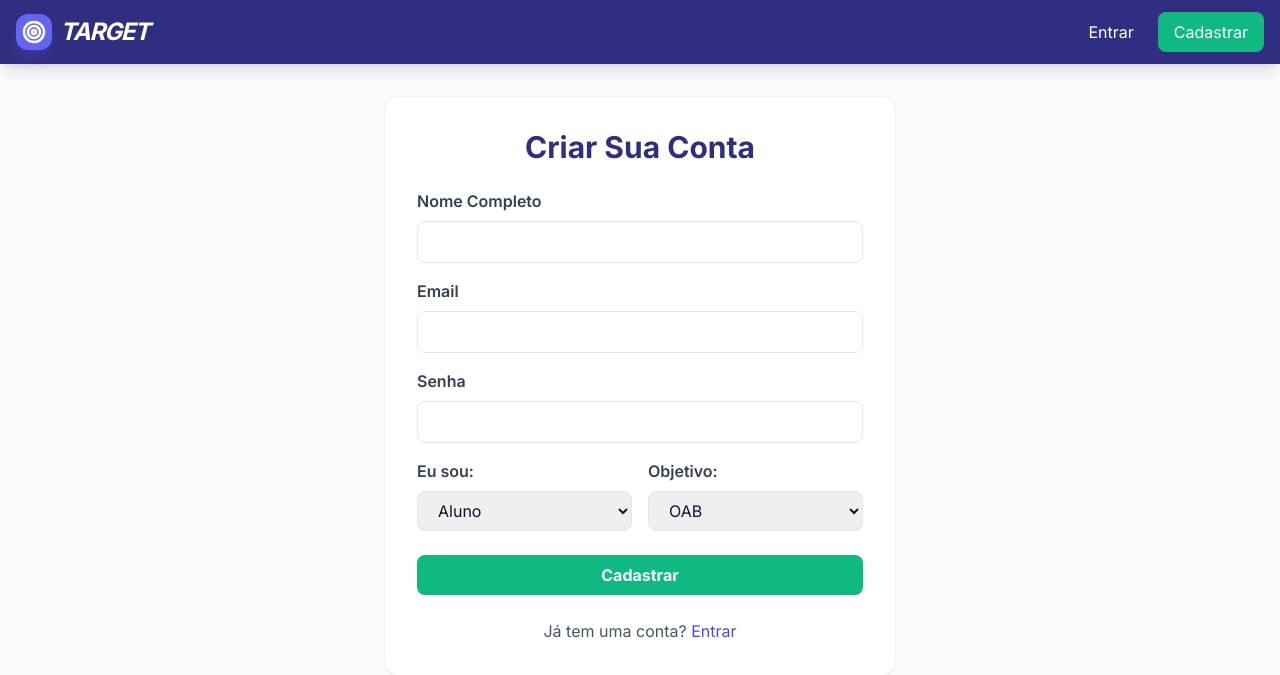
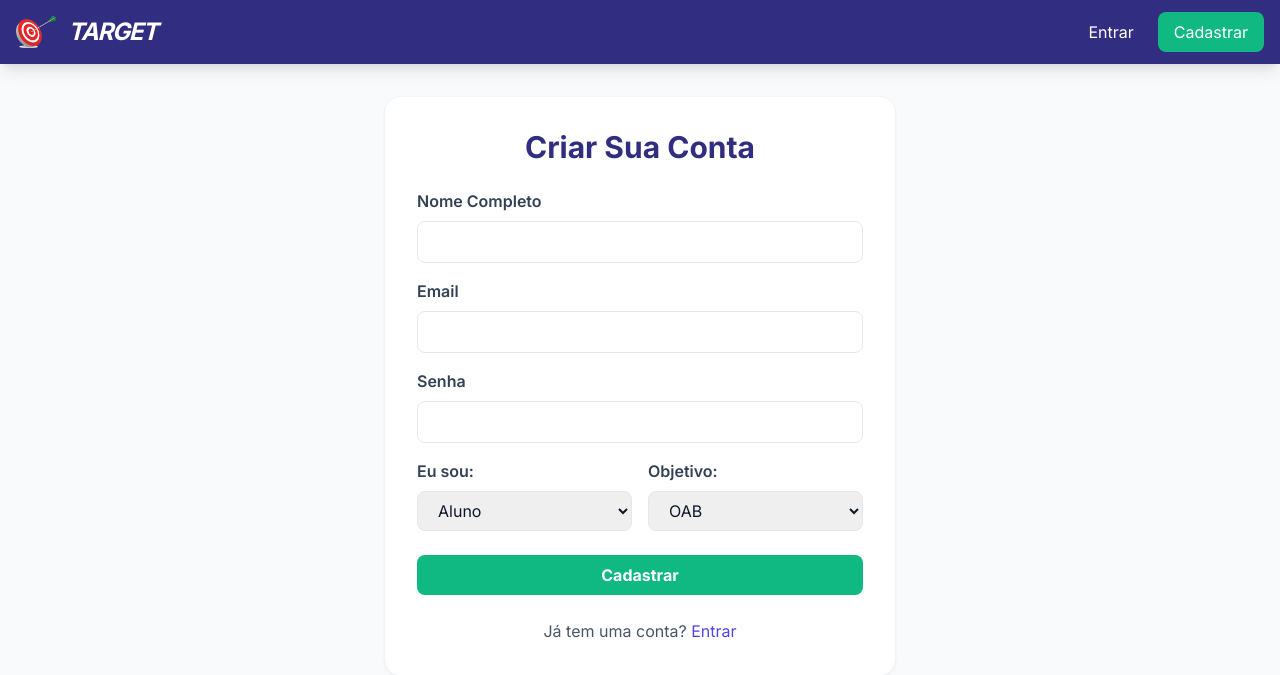
Before and after one commit to devjohnnydev/Target, a Flask app: page /register in a window 1280 px wide. Shown: the top 675 px of the page. Run offline with Flask 3, Linux system fonts and the light colour scheme; some libraries are stand-ins or nearby versions.

Commit message:
Branding update: integrated target logo and favicon

```diff
--- a/templates/base.html
+++ b/templates/base.html
@@ -5,6 +5,7 @@
     <meta charset="UTF-8">
     <meta name="viewport" content="width=device-width, initial-scale=1.0">
     <title>{% block title %}Target - Gestão de Estudos{% endblock %}</title>
+    <link rel="icon" type="image/png" href="{{ url_for('static', filename='img/logo.png') }}">
     <script src="https://cdn.tailwindcss.com"></script>
     <link href="https://fonts.googleapis.com/css2?family=Inter:wght@400;500;600;700&display=swap" rel="stylesheet">
     <style>
@@ -17,15 +18,10 @@
 <body class="bg-slate-50 text-slate-900 min-h-screen flex flex-col">
     <nav class="bg-indigo-900 text-white shadow-lg">
         <div class="container mx-auto px-4 py-3 flex justify-between items-center">
-            <a href="{{ url_for('index') }}" class="flex items-center space-x-2">
-                <div class="bg-indigo-500 p-1.5 rounded-xl shadow-lg shadow-indigo-500/20">
-                    <svg class="w-6 h-6 text-white" fill="none" stroke="currentColor" viewBox="0 0 24 24">
-                        <path stroke-linecap="round" stroke-linejoin="round" stroke-width="2.5"
-                            d="M12 22c5.523 0 10-4.477 10-10S17.523 2 12 2 2 6.477 2 12s4.477 10 10 10zM12 18c3.314 0 6-2.686 6-6s-2.686-6-6-6-6 2.686-6 6 2.686 6 6 6zM12 14c1.105 0 2-.895 2-2s-.895-2-2-2-2 .895-2 2 .895 2 2 2z">
-                        </path>
-                    </svg>
-                </div>
-                <span class="font-black text-2xl tracking-tighter text-white uppercase italic">Target</span>
+            <a href="{{ url_for('index') }}" class="flex items-center space-x-3 group text-white">
+                <img src="{{ url_for('static', filename='img/logo.png') }}" alt="Target Logo"
+                    class="w-10 h-10 object-contain group-hover:rotate-12 transition-transform duration-300">
+                <span class="font-black text-2xl tracking-tighter uppercase italic">Target</span>
             </a>
             <div class="flex items-center space-x-6">
                 {% if current_user.is_authenticated %}
```
Also changed, not shown: static/img/logo.png (added).
